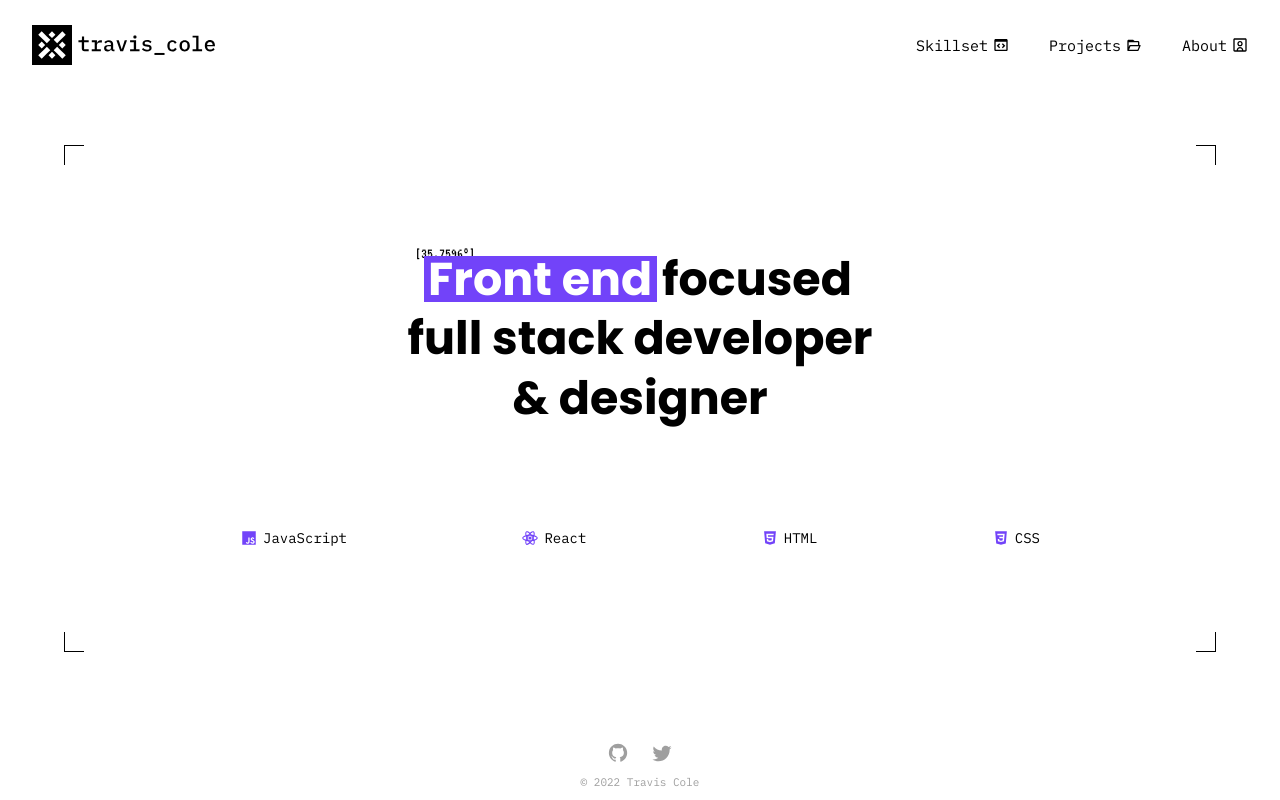
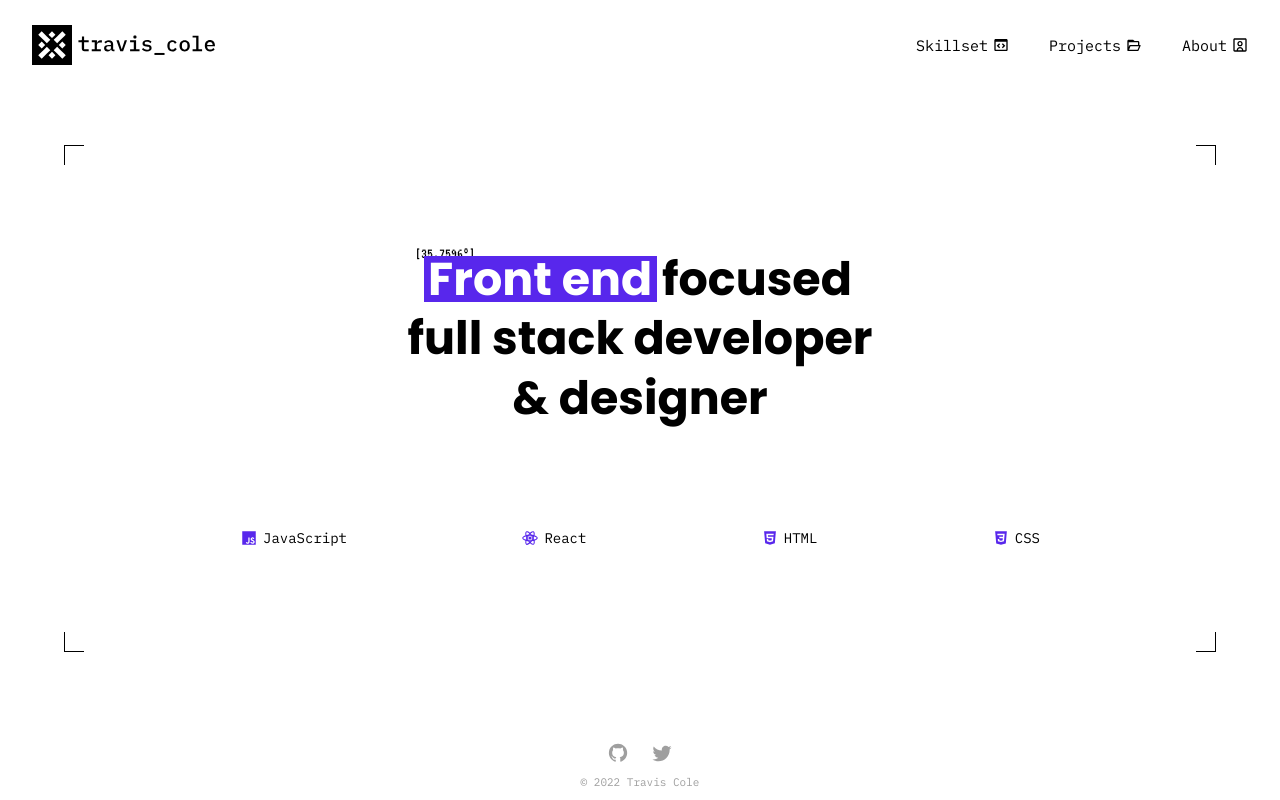
Before and after one commit to iamtraviscole/dev-portfolio, a Next.js app: page / in a window 1280 px wide. Built offline with nearby package versions, Linux system fonts and the light colour scheme.

Commit message:
update main color, remove default link styling, add default button font

```diff
--- a/styles/globals/theme.scss
+++ b/styles/globals/theme.scss
@@ -1,7 +1,7 @@
 :root {
 
   // COLORS
-  --color-a: #7243f9;
+  --color-a: #5827ec;
   --color-a-tint: #b9a1fc;
   --color-a-shade: #39227d;
 
@@ -16,9 +16,6 @@
   --color-nav-a-hover: #fff;
   --color-nav-b: #fff;
   --color-nav-b-hover: #000;
-
-  --color-link-a: #237bec;
-  --color-link-a-hover: #91bdf6;
 
   --color-bg-a: #fff;
   --color-bg-b: #000;
@@ -93,11 +90,6 @@ html {
 
   a {
     text-decoration: none;
-    color: var(--color-link-a);
-
-    &:hover {
-      color: var(--color-link-a-hover);
-    }
   }
 
   button {
@@ -105,6 +97,7 @@ html {
     margin: 0;
     padding: 0;
     background: transparent;
+    font-family: inherit;
   }
 
 }
```
